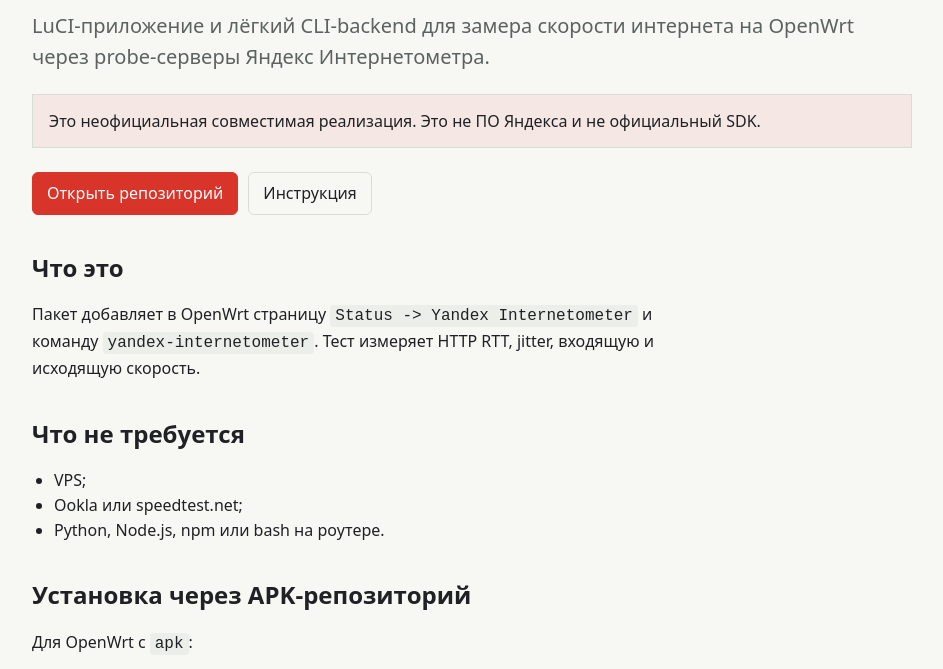
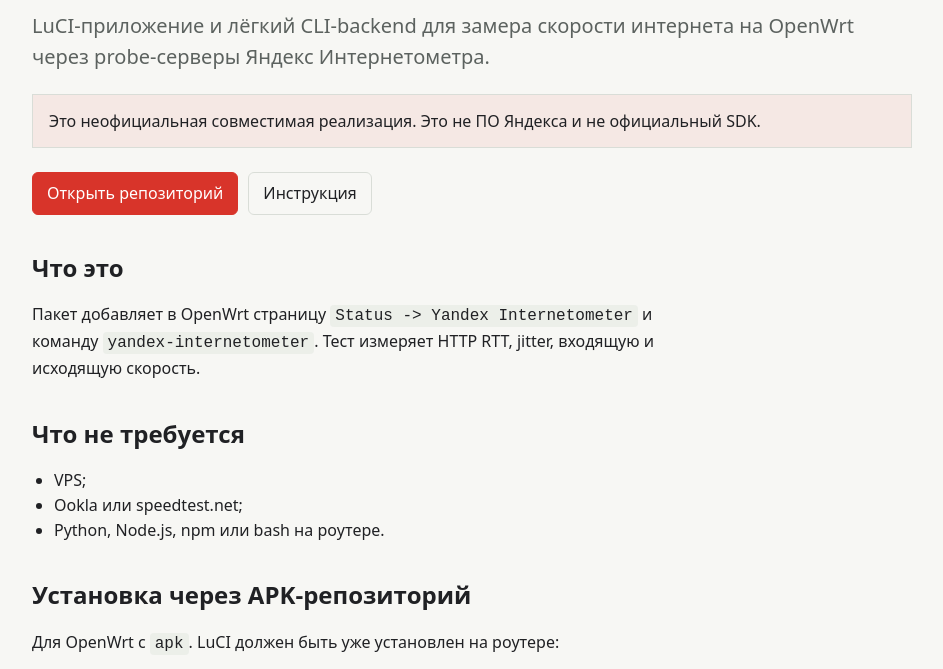
Before and after one commit to sergeylopukhov/luci-app-yandex-internetometer, a plain HTML site: page docs/index.html in a window 1280 px wide. Shown: the part 115-784 px from the top of the page, without its empty margins (168-1111 px from the left). Drawn offline with Linux system fonts and the light colour scheme.

Commit message:
Reduce runtime dependencies and fix APK repository filenames

```diff
--- a/docs/index.html
+++ b/docs/index.html
@@ -128,7 +128,7 @@
 		</ul>
 
 		<h2>Установка через APK-репозиторий</h2>
-		<p>Для OpenWrt с <code>apk</code>:</p>
+		<p>Для OpenWrt с <code>apk</code>. LuCI должен быть уже установлен на роутере:</p>
 		<pre><code>curl -L -o /etc/apk/keys/yandex-internetometer.rsa.pub \
   https://sergeylopukhov.github.io/luci-app-yandex-internetometer/keys/yandex-internetometer.rsa.pub
 
```
Also changed, not shown: 4 other files.
